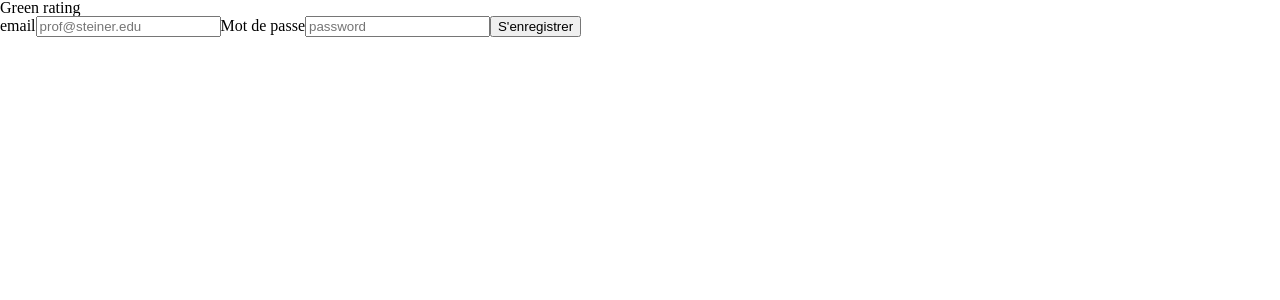
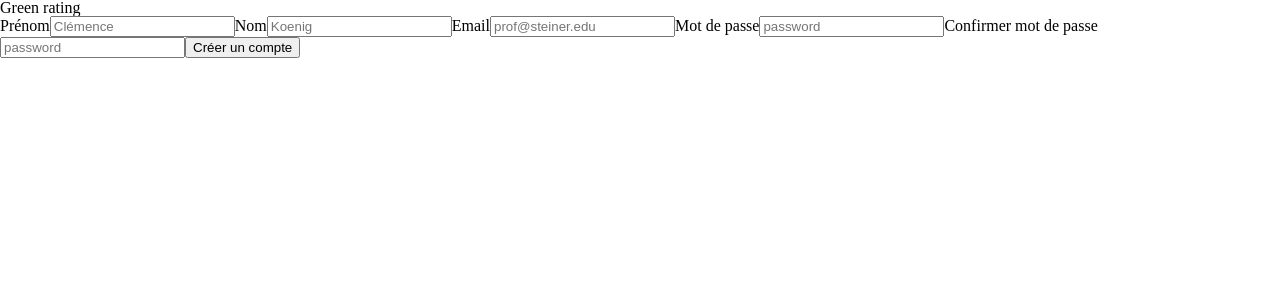
Before and after one commit to CedricPradels/green-rating-frontend, a React (Create React App) app: page /signup in a window 1280 px wide. Shown: the top 300 px of the page. Built offline with nearby package versions, Linux system fonts and the light colour scheme.

Commit message:
Add signup page

```diff
--- a/src/App.js
+++ b/src/App.js
@@ -2,12 +2,10 @@
 import React, { useState, useEffect } from "react";
 import { BrowserRouter as Router, Switch, Route } from "react-router-dom";
 
-// AXIOS
-import axios from "axios";
-
 // CONTAINERS
-import Login from "./containers/Login";
+import Signin from "./containers/Signin";
 import Classes from "./containers/Classes";
+import Signup from "./containers/Signup";
 
 // COMPONENTS
 import Header from "./components/Header";
@@ -21,8 +19,11 @@ const App = () => {
           <Route path="/classes">
             <Classes />
           </Route>
+          <Route path="/signup">
+            <Signup />
+          </Route>
           <Route path="/">
-            <Login />
+            <Signin />
           </Route>
         </Switch>
       </Router>
--- a/src/containers/Login.js
+++ b/src/containers/Signin.js
@@ -1,6 +1,6 @@
 // REACT
 import React, { useState } from "react";
-import { useHistory } from "react-router-dom";
+import { useHistory, Link } from "react-router-dom";
 
 // AXIOS
 import axios from "axios";
@@ -10,7 +10,7 @@ import FormLabel from "../components/FormLabel";
 import FormInput from "../components/FormInput";
 import FormButton from "../components/FormButton";
 
-const Login = () => {
+const Signin = () => {
   // STATES
   const [email, setEmail] = useState("");
   const [password, setPassword] = useState("");
@@ -19,7 +19,7 @@ const Login = () => {
   const history = useHistory();
 
   return (
-    <main className="login">
+    <main className="signin">
       <form
         onSubmit={async event => {
           event.preventDefault();
@@ -30,7 +30,7 @@ const Login = () => {
           };
 
           const response = await axios.post(
-            `${process.env.REACT_APP_GREEN_RATING_API}user/login`,
+            `${process.env.REACT_APP_GREEN_RATING_API}user/signin`,
             account
           );
           const token = response.data.token;
@@ -63,8 +63,11 @@ const Login = () => {
 
         <FormButton type="submit" text="S'enregistrer"></FormButton>
       </form>
+      <div className="Signup">
+        <Link to="/signup">Créer un compte</Link>
+      </div>
     </main>
   );
 };
 
-export default Login;
+export default Signin;
--- /dev/null
+++ b/src/containers/Signup.js
@@ -0,0 +1,107 @@
+// REACT
+import React, { useState } from "react";
+import { useHistory } from "react-router-dom";
+
+// AXIOS
+import axios from "axios";
+
+// COMPONENTS
+import FormLabel from "../components/FormLabel";
+import FormInput from "../components/FormInput";
+import FormButton from "../components/FormButton";
+
+const Signup = () => {
+  // STATES
+  const [email, setEmail] = useState("");
+  const [password, setPassword] = useState("");
+  const [confirm, setConfirm] = useState("");
+  const [lastName, setLastName] = useState("");
+  const [firstName, setFirstName] = useState("");
+
+  // HISTORY
+  const history = useHistory();
+
+  return (
+    <main className="signup">
+      <form
+        onSubmit={async event => {
+          event.preventDefault();
+
+          const account = {
+            email,
+            password,
+            firstName,
+            lastName
+          };
+
+          if (password === confirm) {
+            const response = await axios.post(
+              `${process.env.REACT_APP_GREEN_RATING_API}user/signup`,
+              account
+            );
+
+            if (response.status === 200) {
+              //history.push("/classes");
+            } else {
+              setEmail("");
+              setPassword("");
+              setConfirm("");
+            }
+          } else {
+            setPassword("");
+            setConfirm("");
+          }
+        }}
+      >
+        <FormLabel text="Prénom" id="firstname"></FormLabel>
+        <FormInput
+          state={firstName}
+          setState={setFirstName}
+          id="firsname"
+          placeholder="Clémence"
+          type="text"
+        ></FormInput>
+
+        <FormLabel text="Nom" id="lastname"></FormLabel>
+        <FormInput
+          state={lastName}
+          setState={setLastName}
+          id="lastname"
+          placeholder="Koenig"
+          type="text"
+        ></FormInput>
+
+        <FormLabel text="Email" id="email"></FormLabel>
+        <FormInput
+          state={email}
+          setState={setEmail}
+          id="email"
+          placeholder="prof@steiner.edu"
+          type="email"
+        ></FormInput>
+
+        <FormLabel text="Mot de passe" id="password"></FormLabel>
+        <FormInput
+          state={password}
+          setState={setPassword}
+          id="password"
+          placeholder="password"
+          type="password"
+        ></FormInput>
+
+        <FormLabel text="Confirmer mot de passe" id="confirm"></FormLabel>
+        <FormInput
+          state={confirm}
+          setState={setConfirm}
+          id="confirm"
+          placeholder="password"
+          type="password"
+        ></FormInput>
+
+        <FormButton type="submit" text="Créer un compte"></FormButton>
+      </form>
+    </main>
+  );
+};
+
+export default Signup;
```
